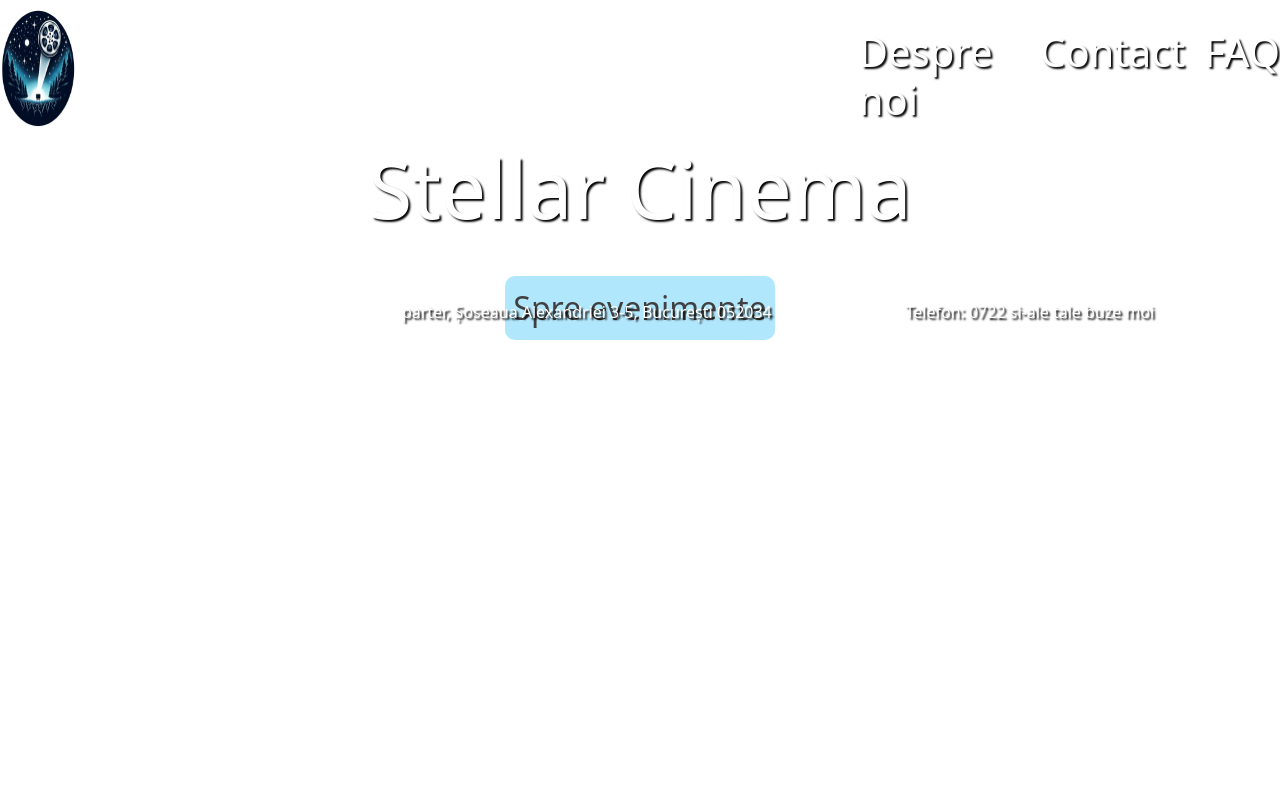
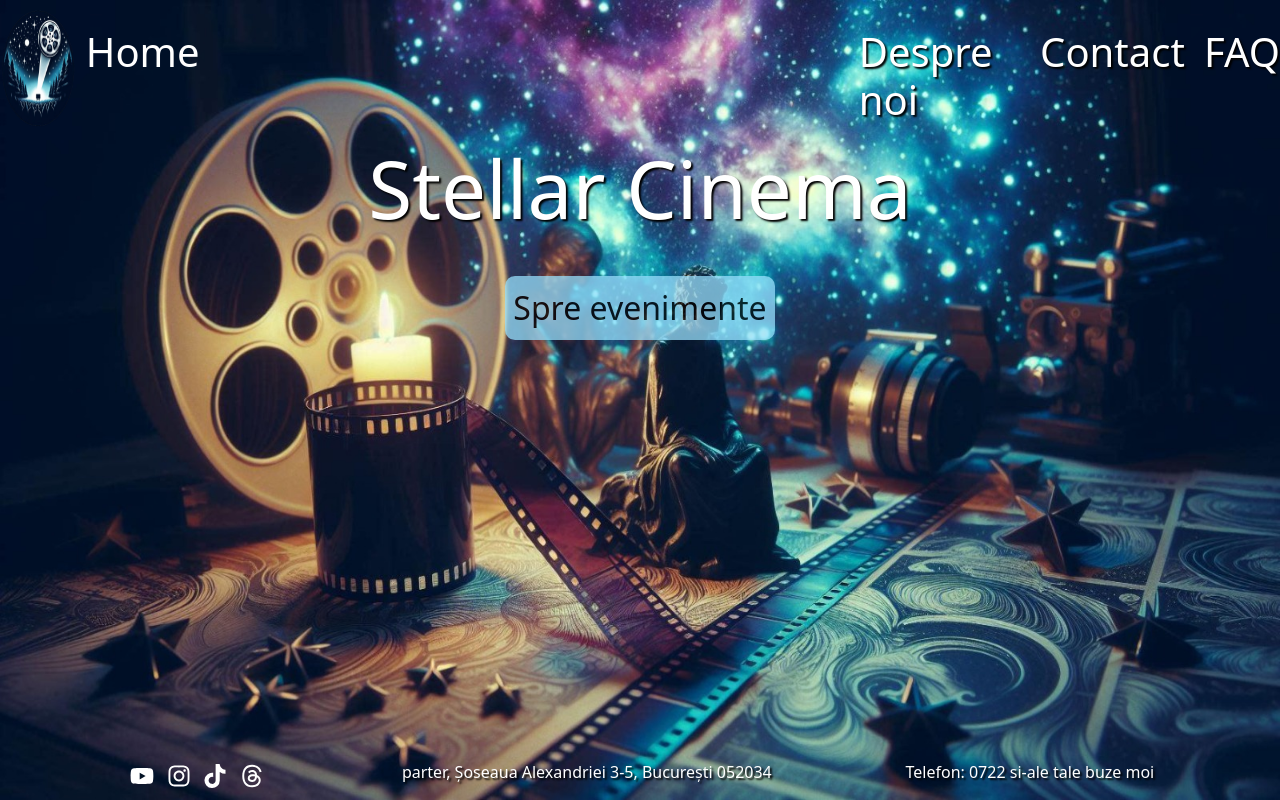
Before and after one commit to vladfstecu333/StellarCinema, a React (Vite) app in the folder client/Stellar-Cinema/: page / in a window 1280 px wide. Built offline with nearby package versions, Linux system fonts and the light colour scheme.

Commit message:
hai ba ca iese cv

```diff
--- a/client/Stellar-Cinema/src/components/Content.jsx
+++ b/client/Stellar-Cinema/src/components/Content.jsx
@@ -3,7 +3,7 @@ import Button from './Button';
 
 const Content = () => {
     return (
-        <div class='buton-text'>
+        <div className='buton-text'>
             <h1 id='text-intro'>Stellar Cinema</h1>
             <Button>Spre evenimente</Button>
         </div>
--- a/client/Stellar-Cinema/src/pages/Evenimente.css
+++ b/client/Stellar-Cinema/src/pages/Evenimente.css
@@ -0,0 +1,19 @@
+#mesaj-pagina {
+    width: 100%;
+    height: 100%;
+    display: flex;
+    flex-direction: column;
+    justify-content: center;
+    align-items: center;
+
+    color: white;
+}
+
+#introducere-evenimente {
+    display: flex;
+    flex-direction: column;
+    justify-content: center;
+    align-items: center;
+    color: white;
+    text-shadow: 10px 10px 10px black;
+}
--- a/client/Stellar-Cinema/src/pages/Evenimente.jsx
+++ b/client/Stellar-Cinema/src/pages/Evenimente.jsx
@@ -10,6 +10,13 @@ import ListaEvenimente from '../components/ListaEvenimente'
 function Evenimente() {
     return (
         <>
+            <div className="introducere" id="introducere-evenimente">
+                <h1>Rezerva-ti acum biletul</h1>
+                <button type="button" className="btn btn-primary" onClick={() => window.location.hash = "#ziua-luni"}>
+                    Da-i tata
+                </button>
+            </div>
+            <div id="pagina-evenimente">
                 <ListaEvenimente zi="luni"/>
                 <hr />
                 <ListaEvenimente zi="marti" />
@@ -19,6 +26,7 @@ function Evenimente() {
                 <ListaEvenimente zi="joi" />
                 <hr />
                 <ListaEvenimente zi="vineri" />
+            </div>
         </>
     )
 }
--- a/client/Stellar-Cinema/src/pages/IntroPage.css
+++ b/client/Stellar-Cinema/src/pages/IntroPage.css
@@ -1,8 +1,8 @@
-body{
+.introducere {
     background-image: url(../assets/images/first-page-background.jpg);
     position: relative;
     background-repeat: no-repeat;
-    background-size: cover;
+    background-size: 100vw 100vh;
     backdrop-filter: blur(2.5px);
     min-width: 100vw;
     height: 100vh;
--- a/client/Stellar-Cinema/src/pages/IntroPage.jsx
+++ b/client/Stellar-Cinema/src/pages/IntroPage.jsx
@@ -6,9 +6,11 @@ import Footer from '../components/Footer'
 export default function IntroPage() {
     return (
     <>
-        <Header/>
-        <Content/>
-        <Footer/>
+        <div className="introducere">
+            <Header/>
+            <Content/>
+            <Footer/>
+        </div>
     </>
     );
 }
--- a/client/Stellar-Cinema/src/pages/Rezervare.css
+++ b/client/Stellar-Cinema/src/pages/Rezervare.css
@@ -1,11 +1,3 @@
-body {
-    background: white !important;
-    color: black !important;
-    width: 100%;
-    height: 100%;
-    overflow: scroll;
-}
-
 #rezervare {
     flex: 70%;
 
```
Lines whose indentation alone changed are shown as unchanged.
